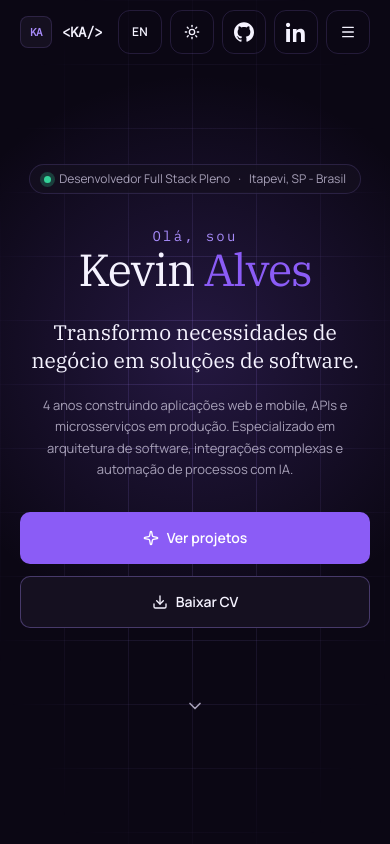
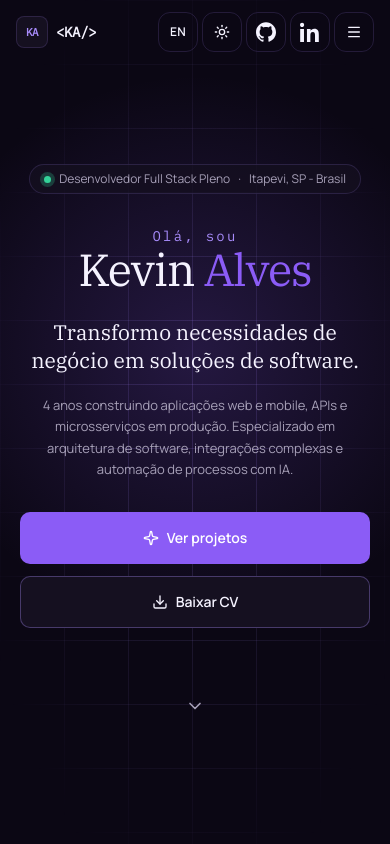
Before and after one commit to KevinAlves55/kevin-alves-portfolio, a React (Vite) app: page / in a window 390 px wide. Shown: the top 844 px of the page. Built offline with nearby package versions, Linux system fonts and the light colour scheme.

Commit message:
style: reajusta responsividade do header

```diff
--- a/src/components/Header.tsx
+++ b/src/components/Header.tsx
@@ -10,7 +10,7 @@ import { resolveHref } from '../lib/links.ts'
 import { cn } from '../lib/cn.ts'
 
 const accessClass =
-  'inline-flex size-11 shrink-0 cursor-pointer items-center justify-center rounded-xl border border-line text-ink transition-colors hover:border-line-strong hover:bg-surface'
+  'inline-flex size-11 max-sm:size-10 shrink-0 cursor-pointer items-center justify-center rounded-xl border border-line text-ink transition-colors hover:border-line-strong hover:bg-surface'
 
 function AccessLink({ href, label, external, children }: { href: string | null; label: string; external: string; children: ReactNode }) {
   if (!href) {
@@ -59,8 +59,8 @@ export function Header() {
         scrolled || open ? 'border-line bg-canvas/90 backdrop-blur-md' : 'border-transparent bg-transparent',
       )}
     >
-      <div className="mx-auto flex h-16 max-w-6xl items-center justify-between gap-4 px-5 sm:px-8">
-        <a href="#inicio" aria-label={site.name} className="flex min-h-11 min-w-0 items-center gap-2.5 font-semibold tracking-tight">
+      <div className="mx-auto flex h-16 max-w-6xl items-center justify-between gap-4 px-4 sm:px-8">
+        <a href="#inicio" aria-label={site.name} className="flex min-h-11 shrink-0 items-center gap-2 font-semibold tracking-tight sm:gap-2.5">
           <span
             className="grid size-8 shrink-0 place-items-center rounded-lg border border-line bg-surface font-mono text-[0.68rem] text-accent-soft"
             aria-hidden="true"
@@ -89,7 +89,7 @@ export function Header() {
           </ul>
         </nav>
 
-        <div className="flex shrink-0 items-center gap-2">
+        <div className="flex shrink-0 items-center gap-1 max-lg:ml-auto sm:gap-2">
           <button
             type="button"
             onClick={toggleLocale}
```
